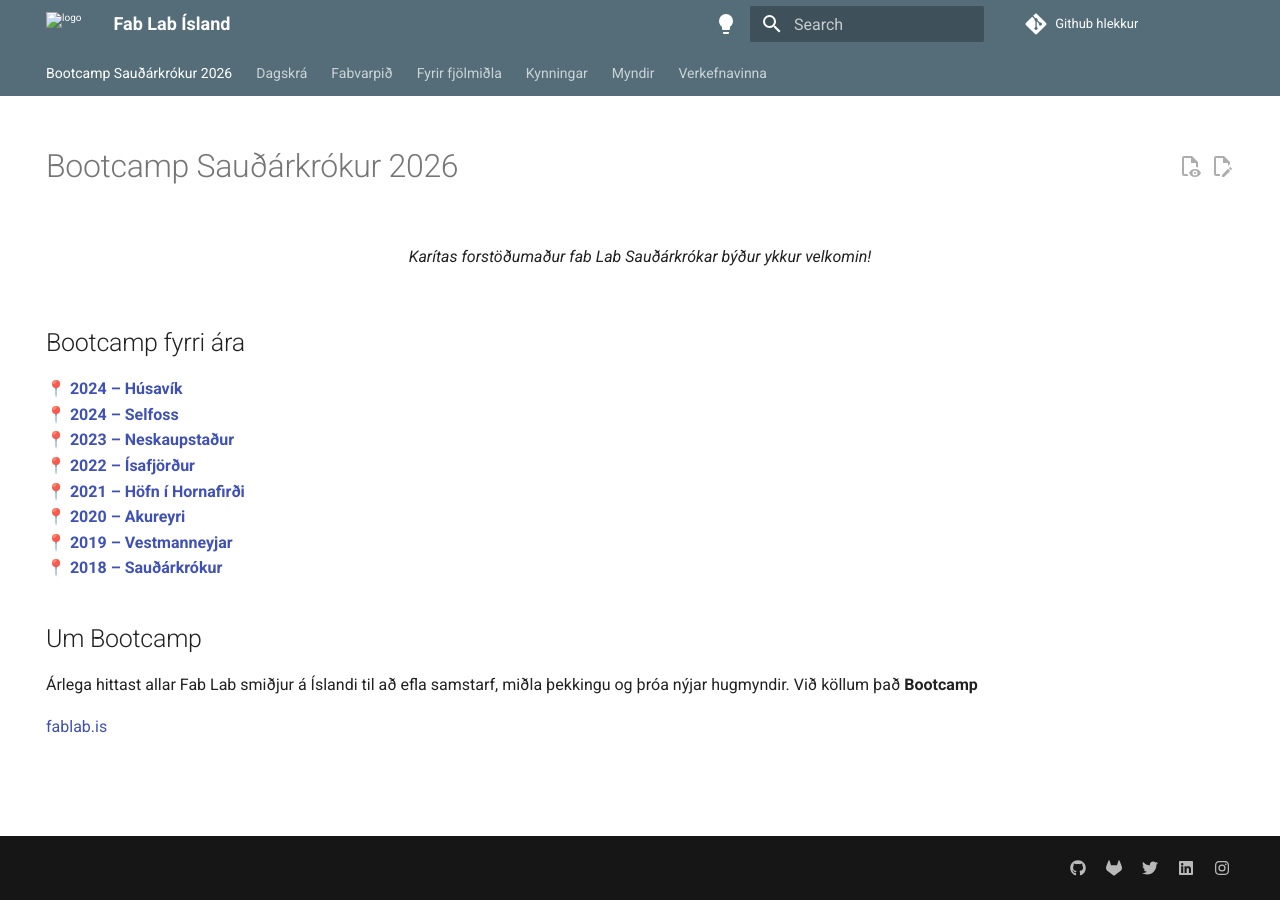
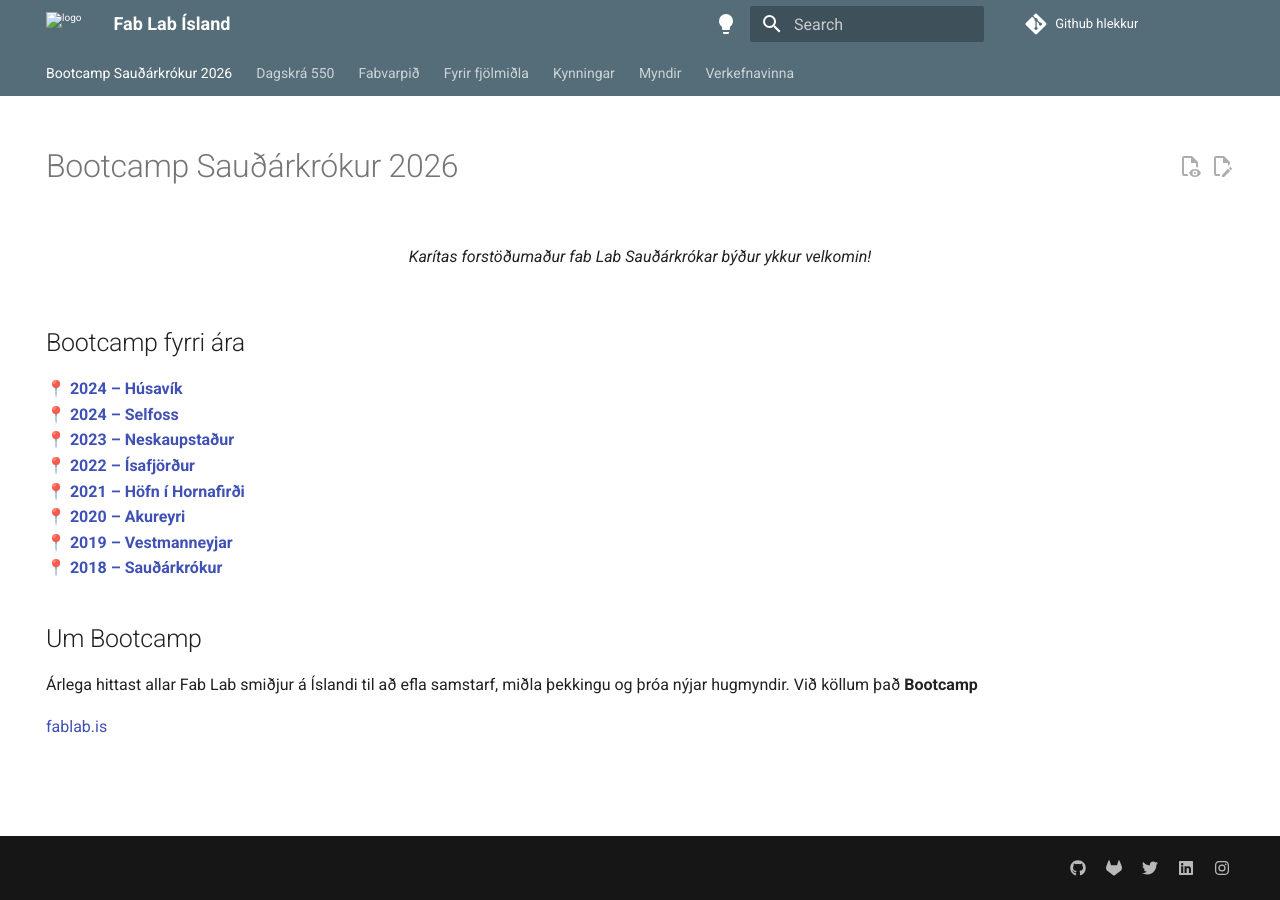
Before and after one commit to Fab-Lab-Island/fli-bootcamp-2026, an MkDocs documentation site: the page built from docs/index.md, in a window 1280 px wide. Built offline with MkDocs 1.6.1 and Material for MkDocs 9.7.7, drawn with Linux system fonts in a browser that asks for light colours; comment, search, counter and statistics services are not loaded.

```diff
--- a/docs/dagskra.md
+++ b/docs/dagskra.md
@@ -4,7 +4,7 @@ hide:
   # - toc
 ---
 
-# Dagskrá
+# Dagskrá 550
 
 Athugasemdir: Dagurinn hefst ávalt í FAB LAB Sauðárkróki, .
 
```
